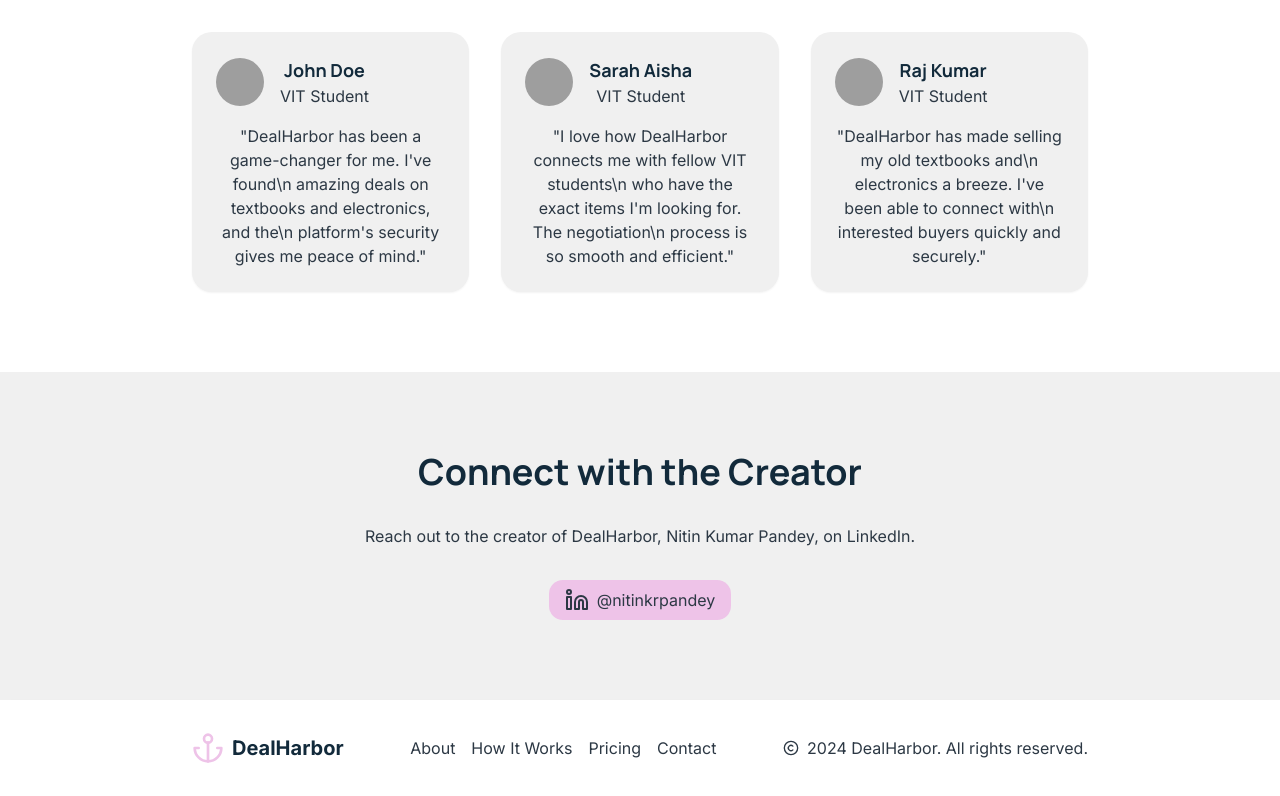
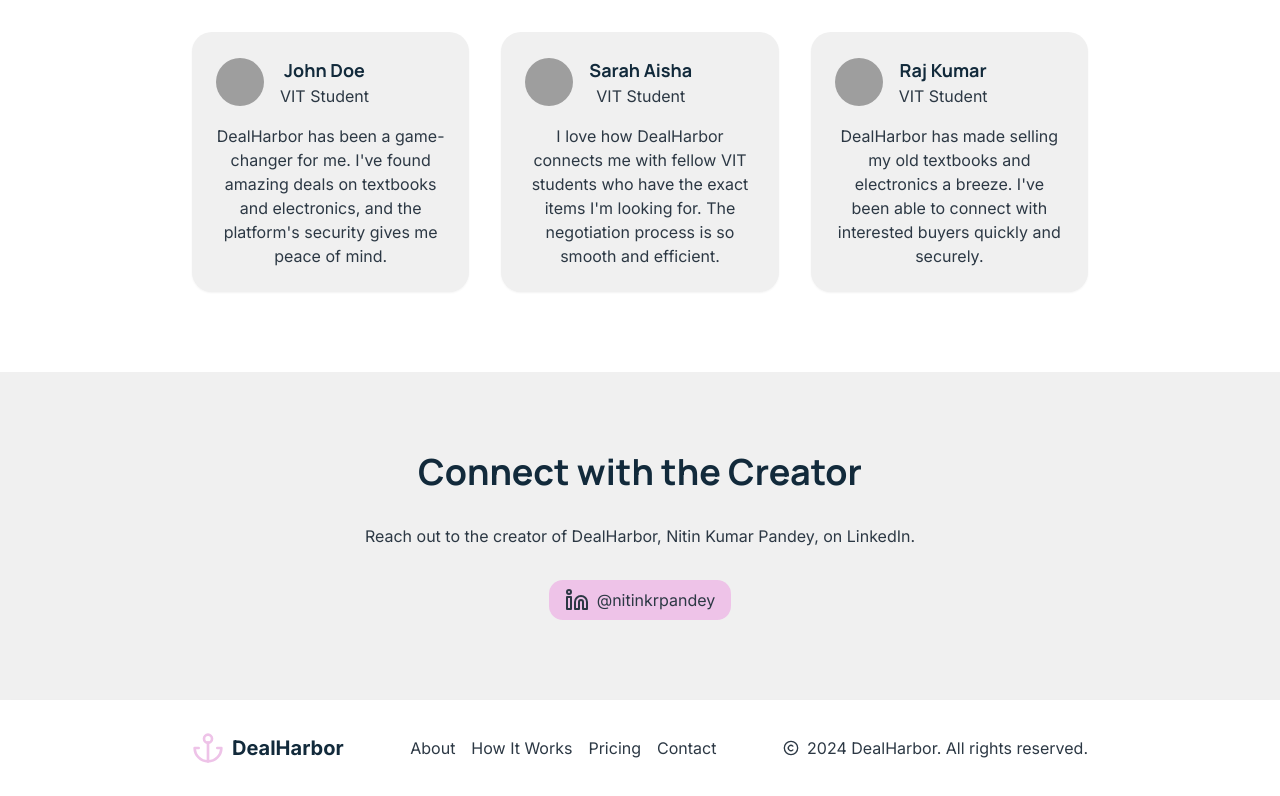
Before and after one commit to NitinTheGreat/DealHarbor, a Next.js app: page / in a window 1280 px wide. Shown: the part 2748-3544 px from the top of the page. Built offline with nearby package versions, Linux system fonts and the light colour scheme; grey boxes are pictures that could not be loaded; a web font is replaced by a local one.

Commit message:
Errors removed due to special symbols

```diff
--- a/components/component/home-page.tsx
+++ b/components/component/home-page.tsx
@@ -158,8 +158,8 @@ export function HomePage() {
                   </div>
                 </div>
                 <p className="text-muted-foreground mt-4 animate-fade-in-up">
-                  "DealHarbor has been a game-changer for me. I've found\n amazing deals on textbooks and electronics,
-                  and the\n platform's security gives me peace of mind."
+                DealHarbor has been a game-changer for me. I&#39;ve found amazing deals on textbooks and electronics, and the platform&#39;s security gives me peace of mind.
+
                 </p>
               </div>
               <div className="bg-[#f0f0f0] p-6 rounded-xl shadow-sm group animate-fade-in-up">
@@ -174,8 +174,7 @@ export function HomePage() {
                   </div>
                 </div>
                 <p className="text-muted-foreground mt-4 animate-fade-in-up">
-                  "I love how DealHarbor connects me with fellow VIT students\n who have the exact items I'm looking
-                  for. The negotiation\n process is so smooth and efficient."
+                I love how DealHarbor connects me with fellow VIT students who have the exact items I&#39;m looking for. The negotiation process is so smooth and efficient.
                 </p>
               </div>
               <div className="bg-[#f0f0f0] p-6 rounded-xl shadow-sm group animate-fade-in-up">
@@ -190,8 +189,7 @@ export function HomePage() {
                   </div>
                 </div>
                 <p className="text-muted-foreground mt-4 animate-fade-in-up">
-                  "DealHarbor has made selling my old textbooks and\n electronics a breeze. I've been able to connect
-                  with\n interested buyers quickly and securely."
+                DealHarbor has made selling my old textbooks and electronics a breeze. I&#39;ve been able to connect with interested buyers quickly and securely.
                 </p>
               </div>
             </div>
```
